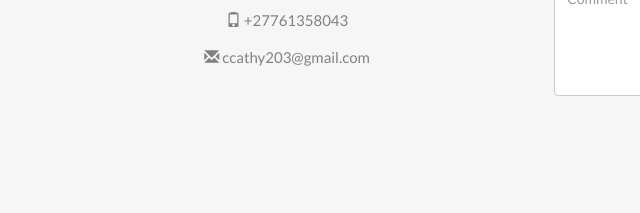
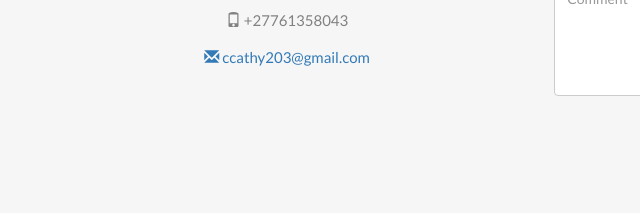
Before and after one commit to CathrineZA/company-website, a plain HTML site: page index.html in a window 1280 px wide. Shown: the part 3994-4207 px from the top of the page, 0-640 px from the left. Drawn offline with nearby package versions, Linux system fonts and the light colour scheme.

Commit message:
added link
added email link

```diff
--- a/index.html
+++ b/index.html
@@ -515,8 +515,10 @@
           </p>
           <p><span class="glyphicon glyphicon-phone"></span> +27761358043</p>
           <p>
-            <span class="glyphicon glyphicon-envelope"></span>
-            ccathy203@gmail.com
+            <a href="mailto:ccathy203@gmail.com">
+              <span class="glyphicon glyphicon-envelope"></span>
+              ccathy203@gmail.com</a
+            >
           </p>
         </div>
         <div class="col-sm-7 slideanim">
```
